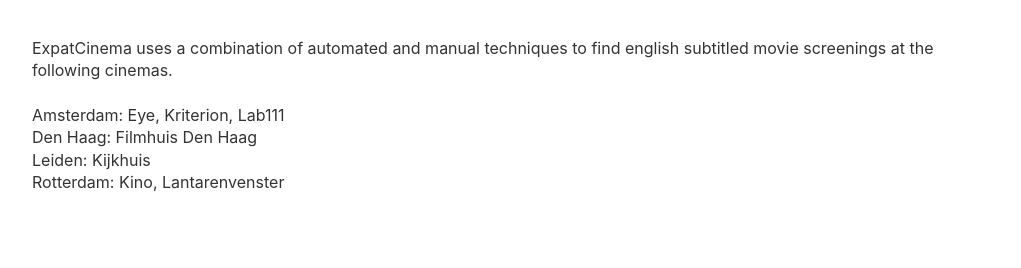
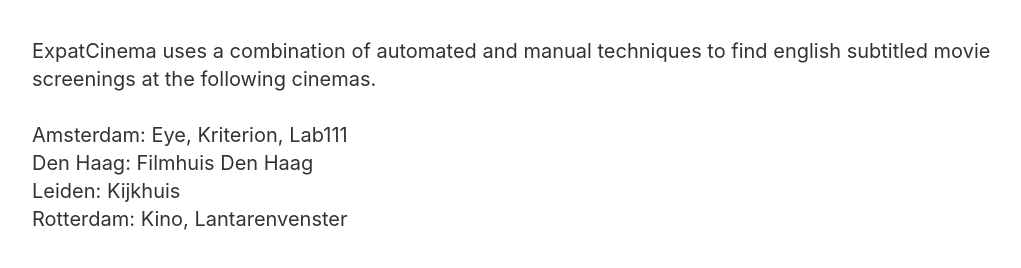
Before and after one commit to ckuijjer/expatcinema.com, a Gatsby site in the folder web/: page /about in a window 1280 px wide. Shown: the part 108-376 px from the top of the page, without its empty margins (128-1149 px from the left). Built offline with nearby package versions, Linux system fonts and the light colour scheme; Gatsby itself is replaced by a stand-in of ours; what use-query-params would draw is missing.

Commit message:
pgrade prettier, fontSize about

```diff
--- a/cloud/package.json
+++ b/cloud/package.json
@@ -20,7 +20,7 @@
     "x-ray": "^2.3.4"
   },
   "devDependencies": {
-    "prettier": "^2.1.2",
+    "prettier": "^2.3.2",
     "serverless": "^1.53.0",
     "serverless-dotenv-plugin": "^3.0.0",
     "serverless-plugin-monorepo": "^0.9.0"
--- a/package.json
+++ b/package.json
@@ -8,7 +8,6 @@
   "workspaces": {
     "packages": [
       "cloud",
-      "spa",
       "web"
     ]
   },
@@ -16,6 +15,6 @@
     "format": "prettier --write ."
   },
   "devDependencies": {
-    "prettier": "^2.0.5"
+    "prettier": "^2.3.2"
   }
 }
--- a/web/src/components/About.js
+++ b/web/src/components/About.js
@@ -6,6 +6,7 @@ const Container = styled('div')({
   marginTop: 16,
   paddingTop: 16,
   paddingBottom: 16,
+  fontSize: 20,
   lineHeight: 1.4,
 })
 
```
Also changed, not shown: 1 other file.
